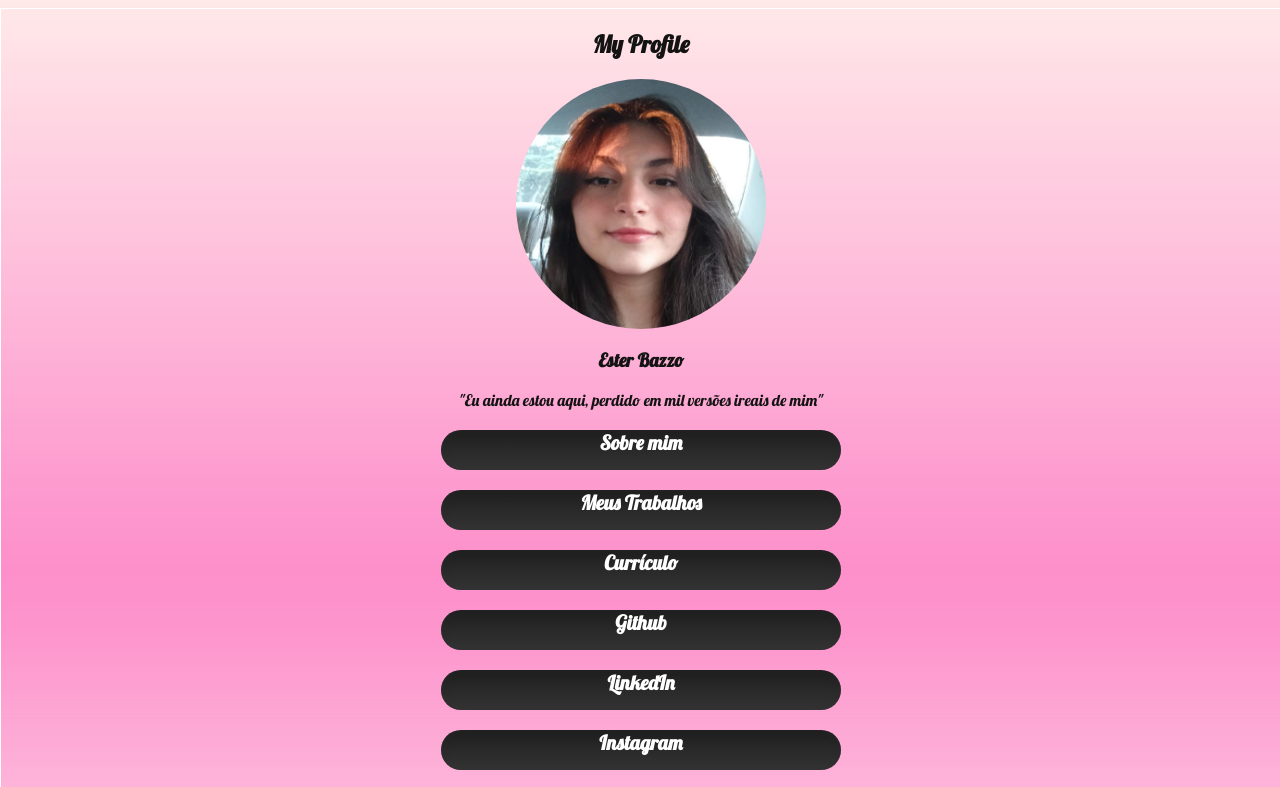
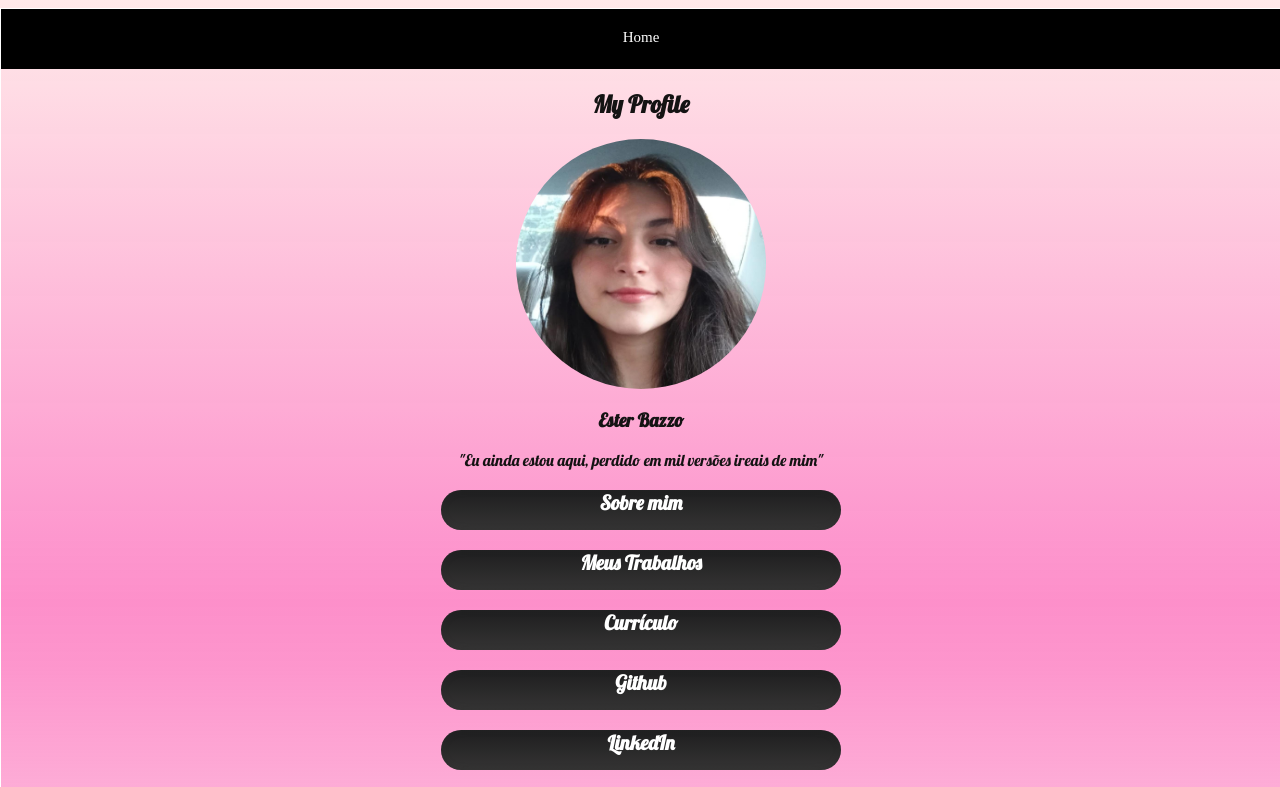
Before and after one commit to Esteerrrr/Trabalho-Perfil, a plain HTML site: page index.html in a window 1280 px wide. Shown: the top 787 px of the page. Drawn offline with Linux system fonts and the light colour scheme; a web font is replaced by a local one.

Commit message:
Update index.html

```diff
--- a/index.html
+++ b/index.html
@@ -10,6 +10,14 @@
 
 </head>
 <body>
+
+    <header class="cabecalho">
+        <nav class="cabecalho-menu">
+            <a class="cabecalho-menu-item" href="index.html">Home</a>
+
+        </nav>
+    </header>
+
 
     <div class="Title">
     <h2> My Profile </h2> </div>
```
